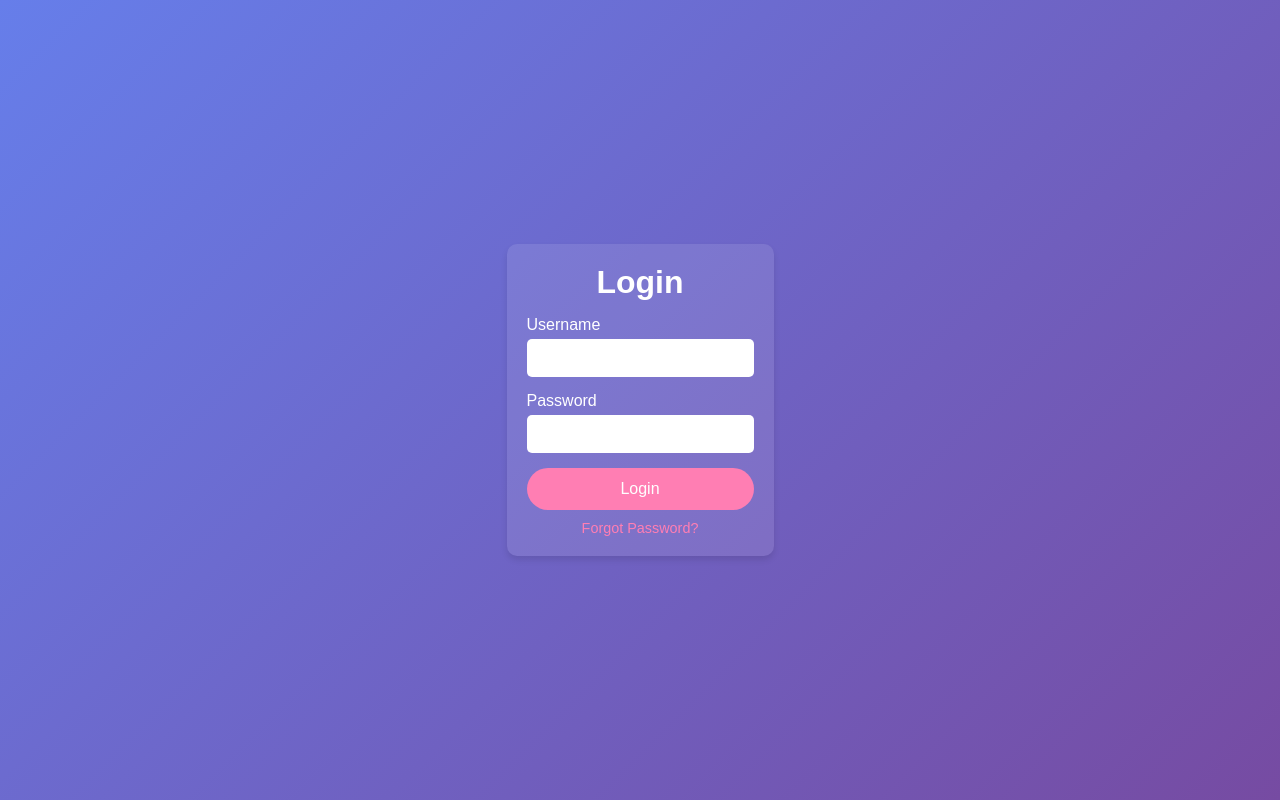
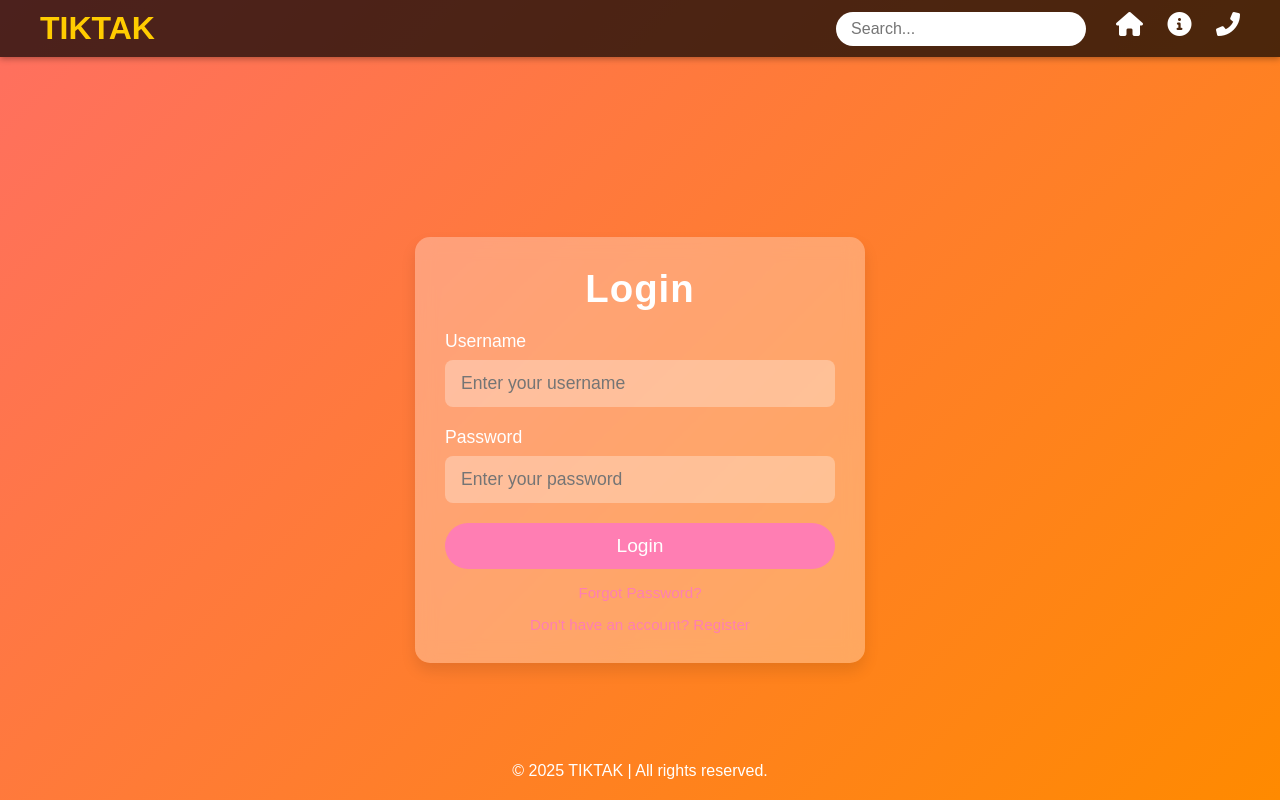
Before and after one commit to dkartik48/30Jan, a plain HTML site: page aakash.html in a window 1280 px wide. Drawn offline with Linux system fonts and the light colour scheme.

Commit message:
aakash's editing

```diff
--- a/aakash.html
+++ b/aakash.html
@@ -4,6 +4,7 @@
     <meta charset="UTF-8">
     <meta name="viewport" content="width=device-width, initial-scale=1.0">
     <title>Login Page</title>
+    <link href="https://cdnjs.cloudflare.com/ajax/libs/font-awesome/6.0.0-beta3/css/all.min.css" rel="stylesheet">
     <style>
         * {
             margin: 0;
@@ -12,45 +13,112 @@
             font-family: 'Arial', sans-serif;
         }
         body {
-            background: linear-gradient(135deg, #667eea, #764ba2);
+            background: linear-gradient(135deg, #ff6f61, #ff8a00);
             color: white;
+            display: flex;
+            justify-content: center;
+            align-items: center;
+            flex-direction: column;
+            height: 100vh;
             text-align: center;
-            height: 100vh;
+        }
+        nav {
+            position: absolute;
+            top: 0;
+            width: 100%;
+            background-color: rgba(0, 0, 0, 0.7);
+            padding: 10px 30px;
             display: flex;
-            flex-direction: column;
+            justify-content: space-between;
             align-items: center;
-            justify-content: center;
+            box-shadow: 0 2px 6px rgba(0, 0, 0, 0.3);
+        }
+        nav a {
+            color: white;
+            font-size: 1.3rem;
+            text-decoration: none;
+            padding: 10px;
+            transition: 0.3s;
+        }
+        nav a:hover {
+            color: #ff7eb3;
+            background-color: rgba(255, 255, 255, 0.2);
+            border-radius: 5px;
+        }
+        .nav-left .logo {
+            font-size: 2rem;
+            font-weight: 700;
+            color: #ffcc00;
+        }
+        .nav-right {
+            display: flex;
+            gap: 20px;
+        }
+        .nav-icons i {
+            font-size: 1.5rem;
+            color: white;
+            transition: 0.3s;
+        }
+        .nav-icons i:hover {
+            color: #ff7eb3;
+            transform: scale(1.2);
+        }
+        .search-bar {
+            padding: 8px 15px;
+            border-radius: 25px;
+            border: none;
+            background-color: white;
+            color: black;
+            width: 250px;
+            font-size: 1rem;
+        }
+        .search-bar:focus {
+            outline: none;
+            border: 2px solid #ff7eb3;
         }
         .container {
-            max-width: 400px;
-            padding: 20px;
-            background: rgba(255, 255, 255, 0.1);
-            border-radius: 10px;
-            box-shadow: 0 4px 6px rgba(0, 0, 0, 0.1);
+            width: 100%;
+            max-width: 450px;
+            padding: 30px;
+            background: rgba(255, 255, 255, 0.3);
+            border-radius: 15px;
+            box-shadow: 0 8px 15px rgba(0, 0, 0, 0.1);
+            backdrop-filter: blur(10px);
+            margin-top: 100px;
         }
         h1 {
-            font-size: 2rem;
-            margin-bottom: 10px;
+            font-size: 2.4rem;
+            font-weight: 700;
+            margin-bottom: 20px;
+            letter-spacing: 1px;
         }
         .input-group {
-            margin: 15px 0;
+            margin-bottom: 20px;
             text-align: left;
         }
         label {
             display: block;
-            margin-bottom: 5px;
-            font-size: 1rem;
+            margin-bottom: 8px;
+            font-size: 1.1rem;
         }
         input {
             width: 100%;
-            padding: 10px;
-            border: none;
-            border-radius: 5px;
-            font-size: 1rem;
+            padding: 12px 15px;
+            border: 1px solid transparent;
+            border-radius: 8px;
+            font-size: 1.1rem;
+            background: rgba(255, 255, 255, 0.3);
+            color: white;
+            transition: all 0.3s ease;
+        }
+        input:focus {
+            border-color: #ff7eb3;
+            background: rgba(255, 255, 255, 0.5);
+            outline: none;
         }
         .btn {
-            padding: 12px 24px;
-            font-size: 1rem;
+            padding: 12px;
+            font-size: 1.2rem;
             color: white;
             background: #ff7eb3;
             border: none;
@@ -61,32 +129,99 @@
         }
         .btn:hover {
             background: #ff4f81;
+            transform: scale(1.05);
         }
-        .forgot-pass {
-            margin-top: 10px;
-            font-size: 0.9rem;
+        .forgot-pass, .register-link {
+            margin-top: 15px;
+            font-size: 0.95rem;
         }
-        .forgot-pass a {
+        .forgot-pass a, .register-link a {
             color: #ff7eb3;
             text-decoration: none;
+            font-weight: 500;
+        }
+        .forgot-pass a:hover, .register-link a:hover {
+            color: #ff4f81;
+        }
+        footer {
+            position: absolute;
+            bottom: 20px;
+            text-align: center;
+            color: white;
+            font-size: 1rem;
+            width: 100%;
+        }
+        footer p {
+            margin-top: 10px;
+        }
+        .success-message {
+            color: #32CD32;
+            font-size: 1.2rem;
+            margin-top: 10px;
         }
     </style>
 </head>
 <body>
+    <nav>
+        <div class="nav-left">
+            <a href="#" class="logo">TIKTAK</a>
+        </div>
+        <div class="nav-right">
+            <input type="text" class="search-bar" placeholder="Search...">
+            <div class="nav-icons">
+                <a href="#"><i class="fas fa-home"></i></a>
+                <a href="#"><i class="fas fa-info-circle"></i></a>
+                <a href="#"><i class="fas fa-phone-alt"></i></a>
+            </div>
+        </div>
+    </nav>
+
     <div class="container">
         <h1>Login</h1>
-        <form>
+        <form id="login-form">
             <div class="input-group">
                 <label for="username">Username</label>
-                <input type="text" id="username" name="username" required>
+                <input type="text" id="username" name="username" required placeholder="Enter your username">
             </div>
             <div class="input-group">
                 <label for="password">Password</label>
-                <input type="password" id="password" name="password" required>
+                <input type="password" id="password" name="password" required placeholder="Enter your password">
             </div>
             <button type="submit" class="btn">Login</button>
             <p class="forgot-pass"><a href="#">Forgot Password?</a></p>
+            <p class="register-link"><a href="#">Don't have an account? Register</a></p>
         </form>
+
+        <!-- Success message container -->
+        <div id="success-message" class="success-message" style="display: none;">Logged in successfully!</div>
     </div>
+
+    <!-- Footer with Rights Reserved text -->
+    <footer>
+        <p>&copy; 2025 TIKTAK | All rights reserved.</p>
+    </footer>
+
+    <script>
+        document.getElementById("login-form").addEventListener("submit", function(event) {
+            event.preventDefault();  // Prevent form submission
+
+            // Get the values from input fields
+            const username = document.getElementById("username").value;
+            const password = document.getElementById("password").value;
+
+            // Check if the fields are empty
+            if (username === "" || password === "") {
+                alert("Please fill in both the username and password fields.");
+            } else {
+                // Display success message
+                document.getElementById("success-message").style.display = "block";
+
+                // Optionally, hide the success message after 3 seconds
+                setTimeout(function() {
+                    document.getElementById("success-message").style.display = "none";
+                }, 3000);
+            }
+        });
+    </script>
 </body>
 </html>
```
Also changed, not shown: Arman.html (+4 -13 lines).
